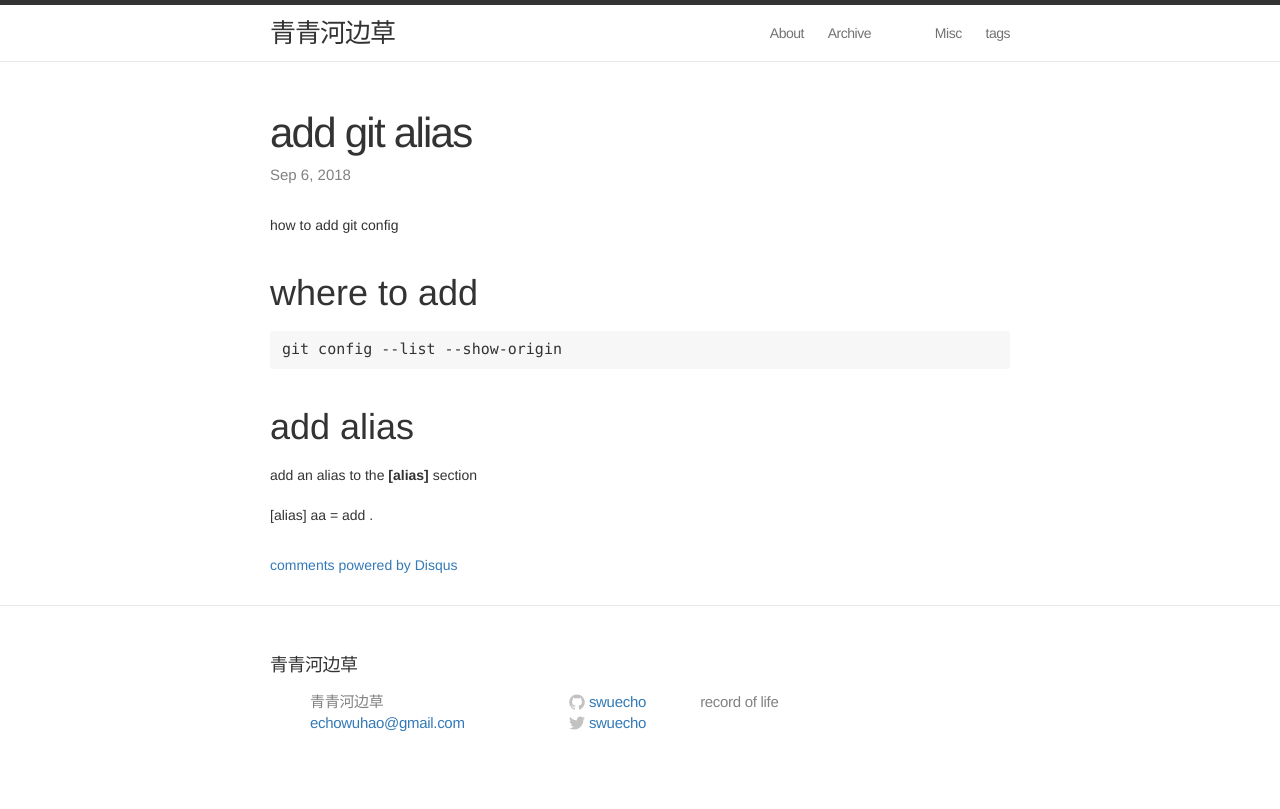
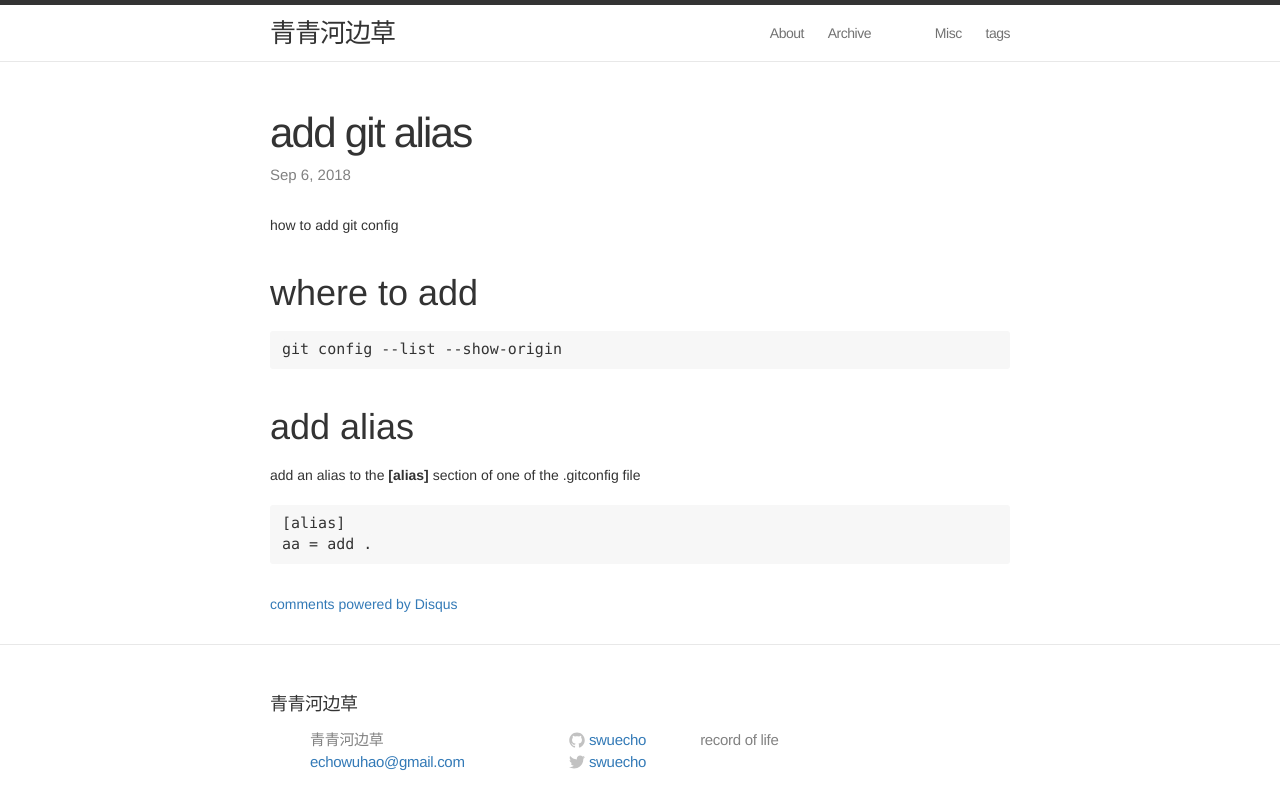
Before and after one commit to swuecho/swuecho.github.io, a Jekyll site: the page built from _posts/2018-09-06-add-git-alias.md, in a window 1280 px wide. Shown: the top 809 px of the page. Built offline with Jekyll 4.4.1, drawn with Linux system fonts in a browser that asks for light colours; comment, search, counter and statistics services are not loaded.

Commit message:
reformat

````diff
--- a/_posts/2018-09-06-add-git-alias.md
+++ b/_posts/2018-09-06-add-git-alias.md
@@ -14,7 +14,9 @@ git config --list --show-origin
 
 # add alias
 
-add an alias to the __[alias]__ section
+add an alias to the __[alias]__ section of one of the .gitconfig file
 
+```
 [alias]
 aa = add .
+```
````
